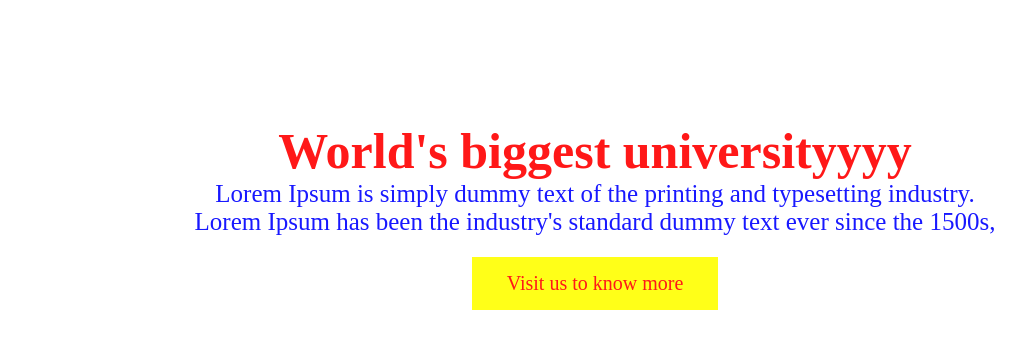
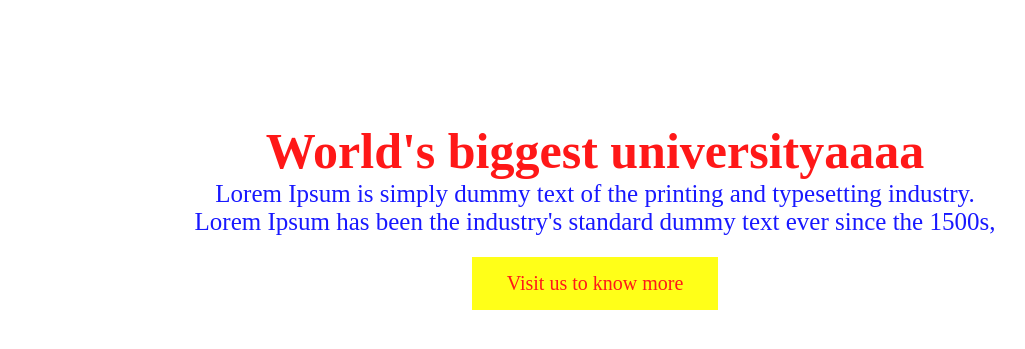
Before and after one commit to kaushalhattar/second, a plain HTML site: page index1.html in a window 1280 px wide. Shown: the part 63-412 px from the top of the page, without its empty margins (45-1070 px from the left). Drawn offline with Linux system fonts and the light colour scheme.

Commit message:
aaaa added

```diff
--- a/index1.html
+++ b/index1.html
@@ -27,7 +27,7 @@
         <i class="fa fa-bars"></i>
     </nav>
     <div class="text-box">
-      <h1>World's biggest universityyyy</h1>
+      <h1>World's biggest universityaaaa</h1>
       <p>Lorem Ipsum is simply dummy text of the printing and typesetting industry.<br> Lorem Ipsum has been the industry's standard dummy text ever since the 1500s, </p>
       <a href="#" class="hero-btn">Visit us to know more</a>
     </div>
```
